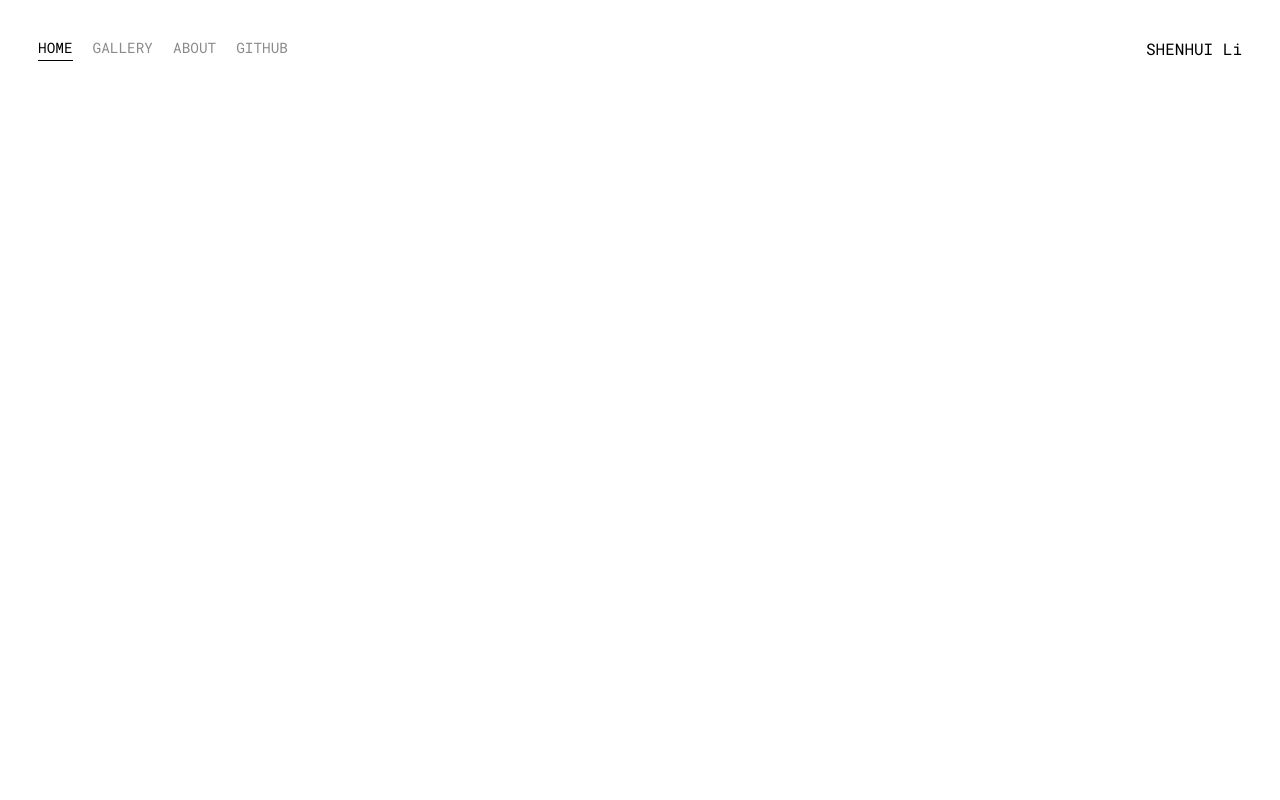
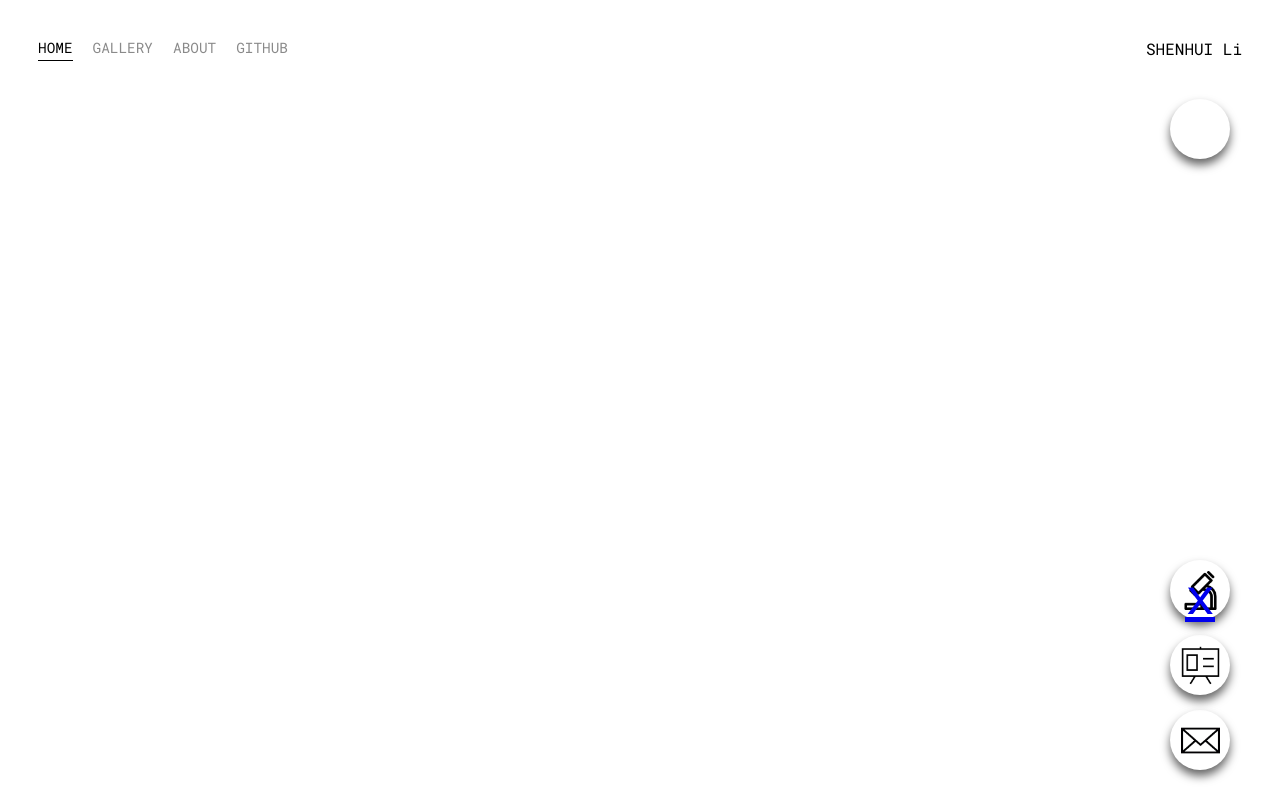
Before and after one commit to Nosilil/shenhui_li_portfolio, a plain HTML site: page index.html in a window 1280 px wide. Drawn offline with Linux system fonts and the light colour scheme.

Commit message:
hyperlink not working yet

```diff
--- a/index.html
+++ b/index.html
@@ -2,12 +2,13 @@
 <html>
 <head>
     <meta charset = "utfs-8" />
-    <title> Gallery </title>
+    <title> Shenhui Li </title>
     <!-- specifying the font to use, need to do this for every page -->
     <link href="https://fonts.googleapis.com/css2?family=Roboto+Mono&display=swap" rel="stylesheet">
     <link rel="stylesheet" href="styles.css">
 <head>
 <body>
+    <!-- nav bar -->
     <div class="container">
         <div class="nav-wrapper">
             <div class="left-side">
@@ -33,6 +34,40 @@
             </div>
         </div>
 
+        <!-- FAB  -->
+        <div class="fab">
+            <div class="who_am_i_icon">
+                <a href="#wai"></a>
+            </div>
+            <div class="past_projects_icon">
+                <a href="#pp">x</a>
+            </div>
+            <div class="work_experience_icon">
+                <a href="#we"></a>
+            </div>
+            <div class="contact_icon">
+                <a href="#contact"></a>
+            </div>
+        </div>
+
+        <!-- Content -->
+        <div class="who_am_i">
+            <a id="wai">
+            </a>
+        </div>
+        <div class="past_projects">
+            <a id="pp">
+            </a>
+        </div>
+        <div class="work_experience">
+            <a id="we">
+            </a>
+        </div>
+        <div class="contact">
+            <a id="contact">
+            </a>
+        </div>
+
 
 </body>
 
--- a/styles.css
+++ b/styles.css
@@ -122,3 +122,51 @@ body {
 .profile-content-wrapper {
     padding: 30px;
 }
+
+
+/* index styling */
+.fab > div { /*apply to all divs under fab*/
+    width: 60px;
+    height: 60px;
+    /* background-color: rgb(199, 172, 172); */
+    /* background-image: url('logo/work.png'); */
+    background-repeat: no-repeat;
+    background-size: 65%;
+    background-position: center;
+    border-radius: 50%;
+    box-shadow: 0 6px 10px 0 #666;
+
+    font-size: 50px;
+    line-height: 70px;
+    color: black;
+    text-align: center;
+
+    position: fixed;
+    right: 50px;/*
+    bottom: 50px; */
+
+   transition: all 0.1s ease-in-out;
+ }
+
+ .fab:hover  > div {
+    box-shadow: 0 6px 14px 0 #666;
+    transform: scale(1.05);
+ }
+
+ .who_am_i_icon [href*='facebook.com']{
+    bottom: 255px;
+    background-image: url('logo/who_am_i_2.png');
+    background: url()
+ }
+ .past_projects_icon{
+    bottom: 180px;
+    background-image: url('logo/past_projects.png');
+ }
+ .work_experience_icon{
+     bottom: 105px;
+     background-image: url('logo/work_2.png');
+ }
+ .contact_icon{
+     bottom: 30px;
+     background-image: url('logo/contact_me.png');
+ }
```
Also changed, not shown: logo.png (added), logo/contact_me.png (added), logo/past_projects.png (added), logo/who_am_i.png (added), logo/who_am_i_2.png (added), logo/work.png (added), logo/work_2.png (added), 1 other file.
